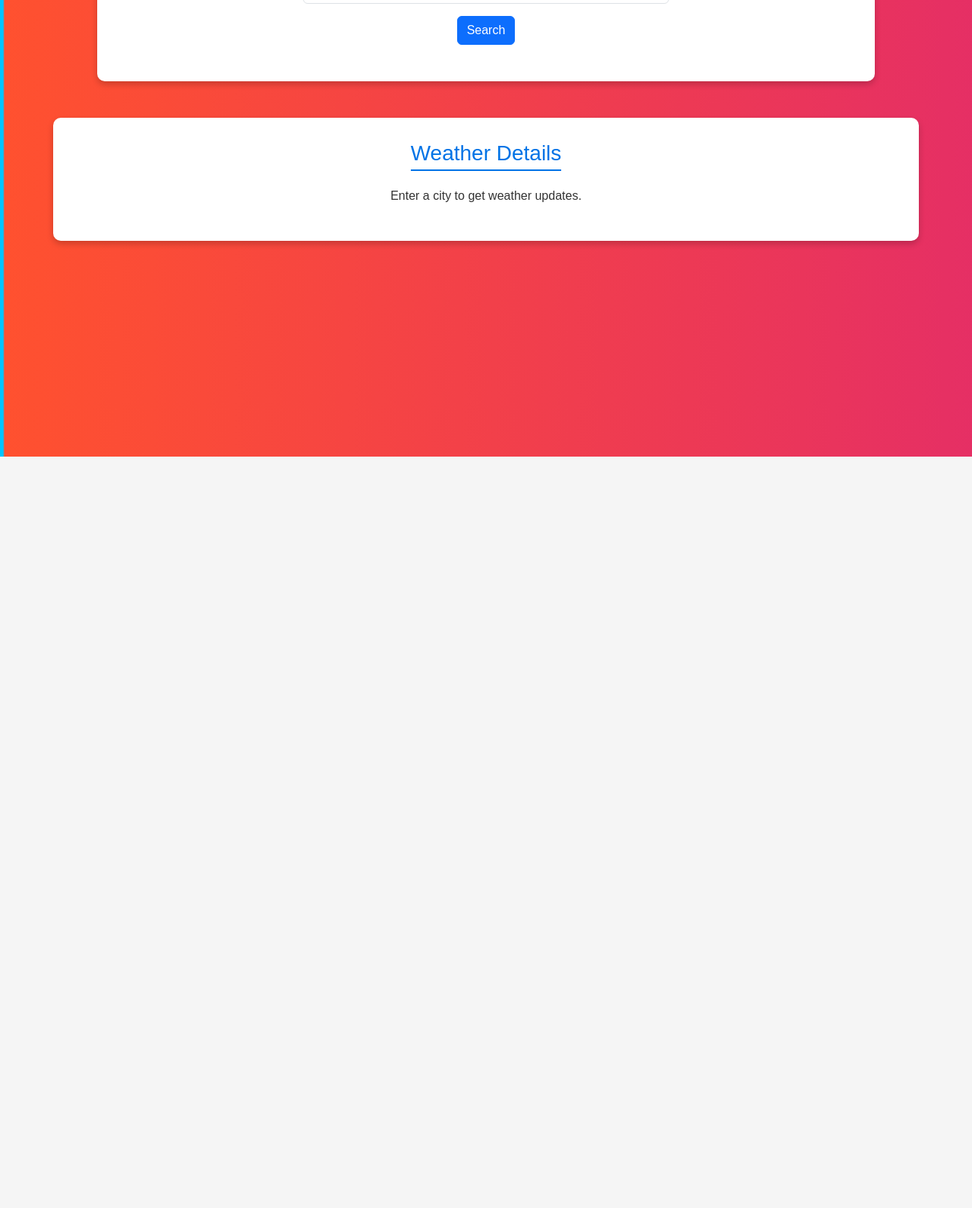
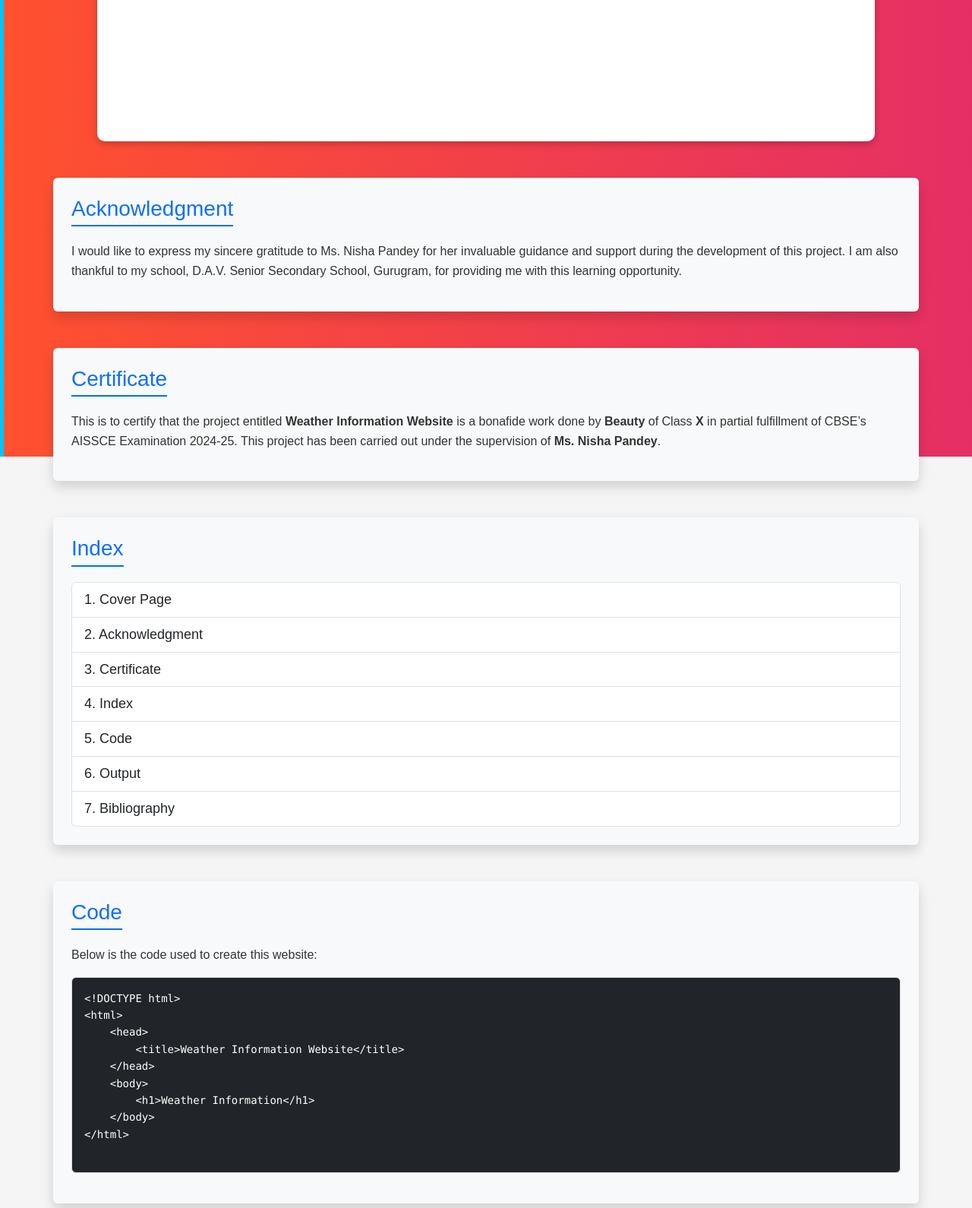
Before and after one commit to OverStripe/Project-, a plain HTML site: page index.html in a window 1280 px wide. Shown: the part 199-1789 px from the top of the page at 76% size. Before the commit the page ends 800 px from the top, so only its background shows below. Drawn offline with nearby package versions, Linux system fonts and the light colour scheme.

Commit message:
Update index.html

```diff
--- a/index.html
+++ b/index.html
@@ -3,8 +3,6 @@
 <head>
     <meta charset="UTF-8">
     <meta name="viewport" content="width=device-width, initial-scale=1.0">
-    <meta name="description" content="Weather Information Website - Get real-time weather updates for any location.">
-    <meta name="author" content="Enhanced Project">
     <title>Weather Information Website</title>
     <!-- Bootstrap CSS -->
     <link href="https://cdn.jsdelivr.net/npm/bootstrap@5.3.0/dist/css/bootstrap.min.css" rel="stylesheet">
@@ -14,23 +12,90 @@
     <!-- Cover Page -->
     <section class="cover-page text-center text-white py-5">
         <div class="logo">
-            <h1>Weather Info</h1>
+            <img src="school-logo.png" alt="School Logo" class="img-fluid mb-4">
         </div>
-        <div>
-            <p>Get accurate and real-time weather updates for any location!</p>
-            <input type="text" id="cityInput" class="form-control w-50 mx-auto my-3" placeholder="Enter city name">
-            <button class="btn btn-primary" onclick="getWeather()">Search</button>
+        <h1 class="display-4">Weather Information Website</h1>
+        <p class="lead"><strong>Submitted By:</strong> Beauty</p>
+        <p class="lead"><strong>Class:</strong> X</p>
+        <p class="lead"><strong>Submitted To:</strong> Ms. Nisha Pandey</p>
+    </section>
+
+    <!-- Acknowledgment -->
+    <section class="acknowledgment container my-5 p-4 bg-light rounded shadow">
+        <h2 class="text-center text-primary">Acknowledgment</h2>
+        <p>
+            I would like to express my sincere gratitude to Ms. Nisha Pandey for her invaluable guidance and support during the development of this project. I am also thankful to my school, D.A.V. Senior Secondary School, Gurugram, for providing me with this learning opportunity.
+        </p>
+    </section>
+
+    <!-- Certificate -->
+    <section class="certificate container my-5 p-4 bg-light rounded shadow">
+        <h2 class="text-center text-primary">Certificate</h2>
+        <p>
+            This is to certify that the project entitled <strong>Weather Information Website</strong> is a bonafide work done by <strong>Beauty</strong> of Class <strong>X</strong> in partial fulfillment of CBSE’s AISSCE Examination 2024-25. This project has been carried out under the supervision of <strong>Ms. Nisha Pandey</strong>.
+        </p>
+    </section>
+
+    <!-- Index -->
+    <section class="index container my-5 p-4 bg-light rounded shadow">
+        <h2 class="text-center text-primary">Index</h2>
+        <ul class="list-group">
+            <li class="list-group-item">1. Cover Page</li>
+            <li class="list-group-item">2. Acknowledgment</li>
+            <li class="list-group-item">3. Certificate</li>
+            <li class="list-group-item">4. Index</li>
+            <li class="list-group-item">5. Code</li>
+            <li class="list-group-item">6. Output</li>
+            <li class="list-group-item">7. Bibliography</li>
+        </ul>
+    </section>
+
+    <!-- Code -->
+    <section class="code container my-5 p-4 bg-light rounded shadow">
+        <h2 class="text-center text-primary">Code</h2>
+        <p>Below is the code used to create this website:</p>
+        <pre class="bg-dark text-white p-3 rounded">
+&lt;!DOCTYPE html&gt;
+&lt;html&gt;
+    &lt;head&gt;
+        &lt;title&gt;Weather Information Website&lt;/title&gt;
+    &lt;/head&gt;
+    &lt;body&gt;
+        &lt;h1&gt;Weather Information&lt;/h1&gt;
+    &lt;/body&gt;
+&lt;/html&gt;
+        </pre>
+    </section>
+
+    <!-- Output -->
+    <section class="output container my-5 p-4 bg-light rounded shadow">
+        <h2 class="text-center text-primary">Output</h2>
+        <p>This is how the Weather Information Website looks:</p>
+        <div class="weather-card text-center p-4 rounded bg-info text-white shadow">
+            <h3>City: Gurugram</h3>
+            <p>Temperature: 25°C</p>
+            <p>Condition: Sunny</p>
         </div>
     </section>
 
-    <!-- Weather Information -->
-    <section id="weatherInfo" class="container text-center my-5">
-        <h2>Weather Details</h2>
-        <p id="weatherOutput">Enter a city to get weather updates.</p>
+    <!-- Bibliography -->
+    <section class="bibliography container my-5 p-4 bg-light rounded shadow">
+        <h2 class="text-center text-primary">Bibliography</h2>
+        <p>References used for this project:</p>
+        <ul class="list-group">
+            <li class="list-group-item">1. www.weather.com</li>
+            <li class="list-group-item">2. www.w3schools.com</li>
+            <li class="list-group-item">3. HTML & CSS: The Complete Guide</li>
+        </ul>
     </section>
 
-    <!-- Bootstrap JS and Custom Script -->
+    <!-- Footer -->
+    <footer class="text-center bg-primary text-white py-3">
+        <p>Project by <strong>Beauty</strong> | Class X</p>
+        <p>&copy; 2024 Weather Information Website</p>
+    </footer>
+
+    <!-- Bootstrap JS -->
     <script src="https://cdn.jsdelivr.net/npm/bootstrap@5.3.0/dist/js/bootstrap.bundle.min.js"></script>
-    <script src="script.js"></script>
 </body>
 </html>
```
